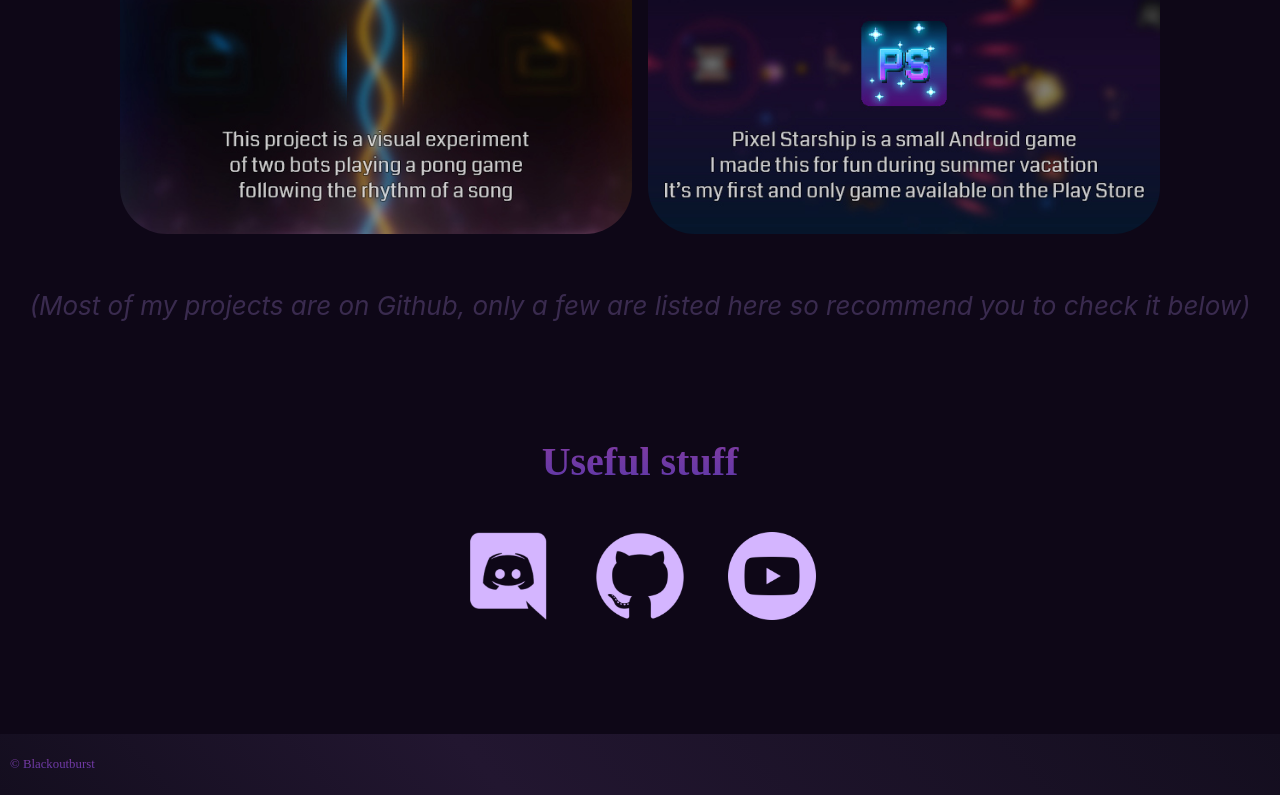
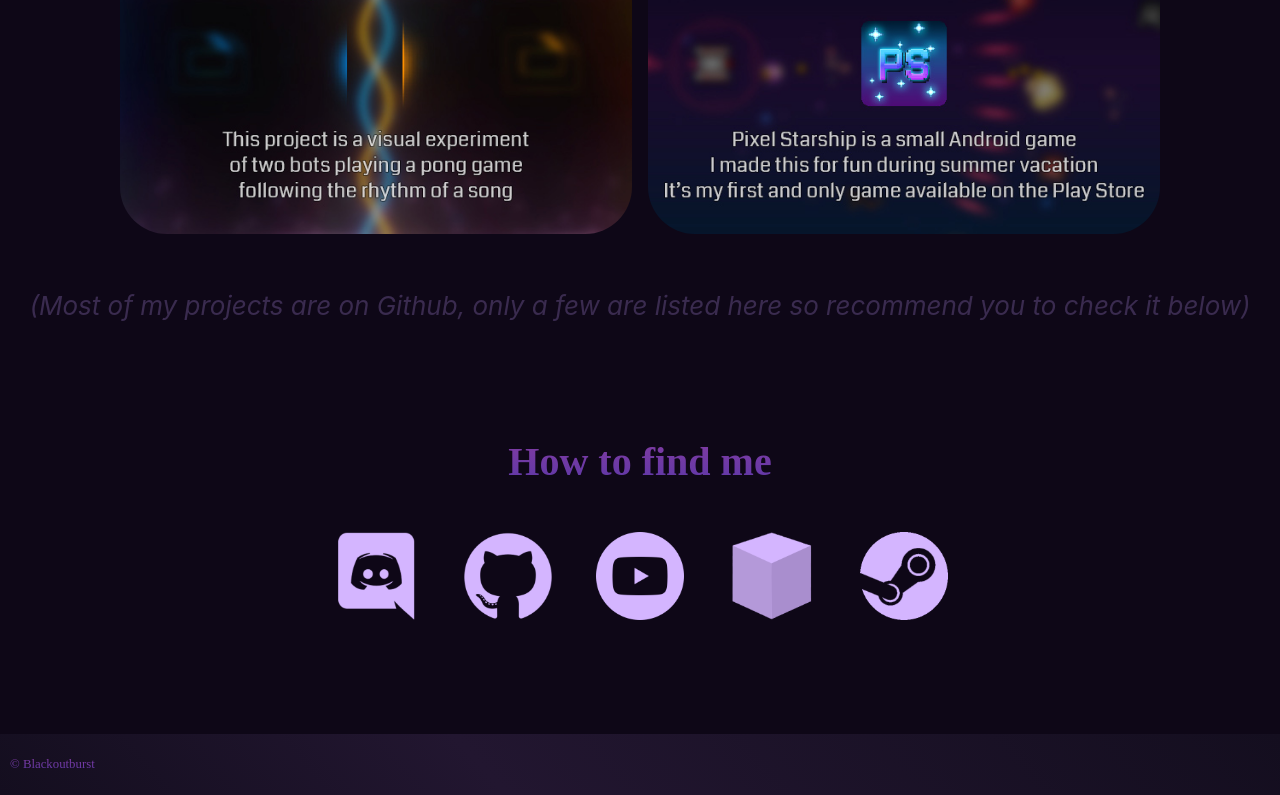
Before and after one commit to Blackoutburst/BlackoutWebsite, a Svelte app: page / in a window 1280 px wide. Shown: the part 1728-2523 px from the top of the page. Built offline with nearby package versions, Linux system fonts and the light colour scheme; a web font is replaced by a local one.

Commit message:
Added more contact informations

```diff
--- a/src/App.svelte
+++ b/src/App.svelte
@@ -54,7 +54,7 @@
 </div>
 
 <div class="contact">
-    <h1 class="contact-title">Useful stuff</h1>
+    <h1 class="contact-title">How to find me</h1>
 
 
     <a href="javacript:void(0)" on:click={clipboard}>
@@ -67,6 +67,14 @@
 
     <a href="https://www.youtube.com/channel/UCOmdNokN6UVeNhDfB61B_0A" target="_blank" rel="noopener noreferrer">
         <img src="img/youtube.png" alt="youtube" class="contact-img">
+    </a>
+
+    <a href="https://fr.namemc.com/profile/b8ef1c76-15e0-4b95-8d47-4ca133561f5a" target="_blank" rel="noopener noreferrer">
+        <img src="img/minecraft.png" alt="github" class="contact-img">
+    </a>
+
+    <a href="https://steamcommunity.com/id/blackoutburst/" target="_blank" rel="noopener noreferrer">
+        <img src="img/steam.png" alt="github" class="contact-img">
     </a>
 </div>
 
```
Also changed, not shown: public/img/minecraft.png (added), public/img/steam.png (added).
